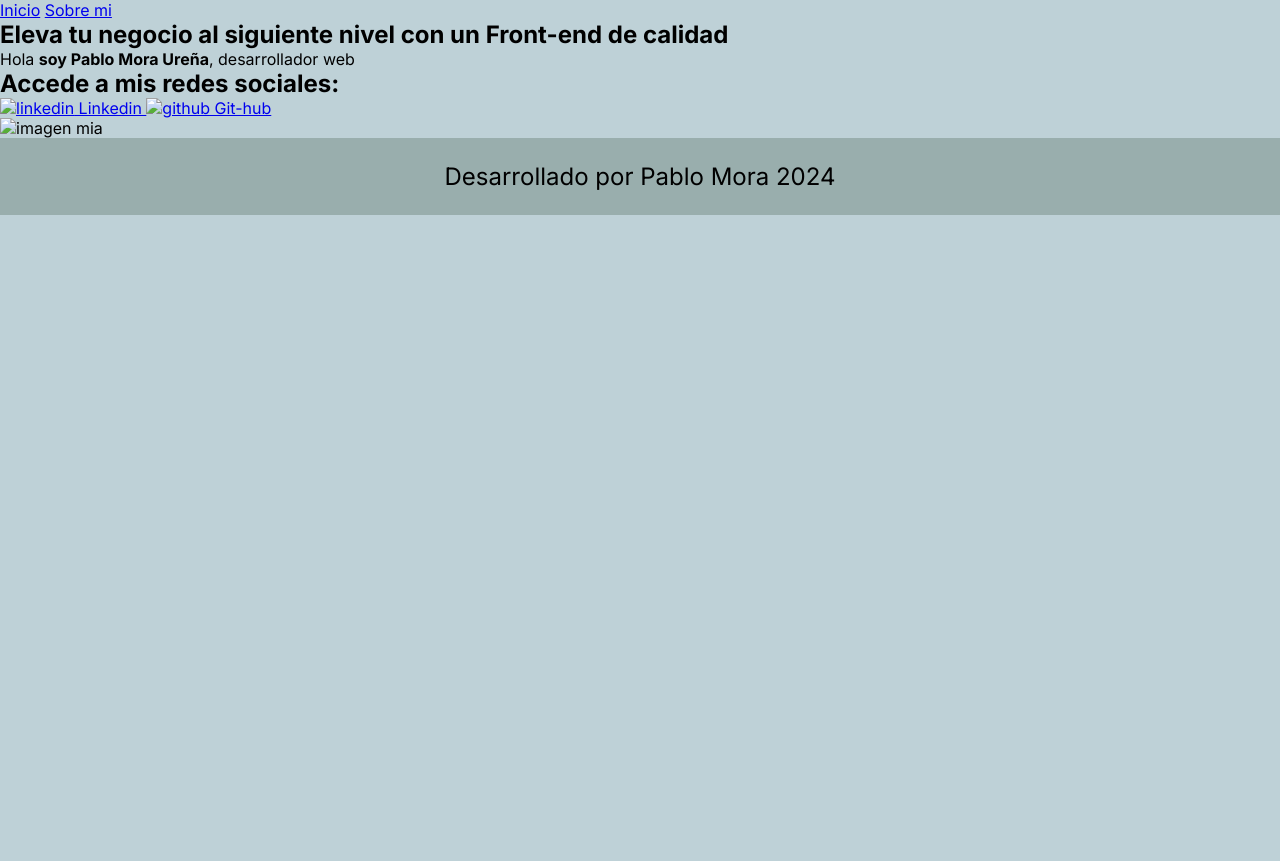
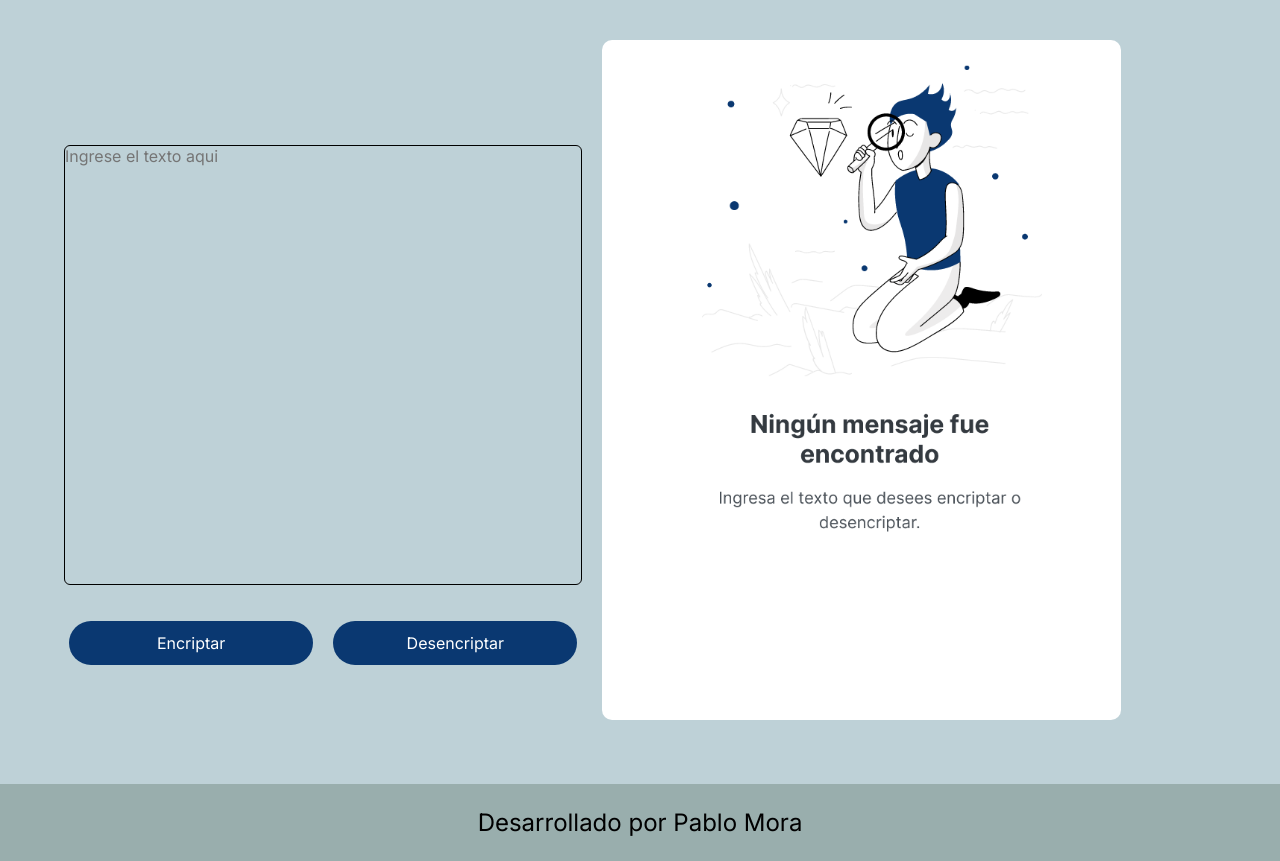
Before and after one commit to PabloMU115/encriptador_alura, a plain HTML site: page index.html in a window 1280 px wide. Before the commit the page ends 800 px from the top, so only its background shows below. Drawn offline with Linux system fonts and the light colour scheme.

Commit message:
Update index.html

```diff
--- a/index.html
+++ b/index.html
@@ -3,42 +3,25 @@
 <head>
     <meta charset="UTF-8">
     <meta name="viewport" content="width=device-width, initial-scale=1.0">
-    <title>Document</title>
+    <title>Encriptador de texto</title>
     <link rel="stylesheet" href="./styles/style.css">
 </head>
 <body>
-    <header class="header">
-        <nav class="header_menu">
-            <a class="headerMenu" href="index.html">Inicio</a>
-            <a class="headerMenu" href="about.html">Sobre mi</a>
-        </nav>
-    </header>
-    <main class="presentacion">
-        <section class="presentacion_contenido">
-            <h1 class="presentacion__contenido_titulo">
-                Eleva tu negocio al siguiente nivel
-                <strong>con un Front-end de calidad</strong>
-            </h1>
-            <p class="presentacion_texto">
-                Hola <strong class="titulo_destaque">soy Pablo Mora Ureña</strong>,
-                desarrollador web
-            </p>
-            <div class="presentacion_enlaces">
-                <h2 class="subtitulo">Accede a mis redes sociales:</h2>
-                <a class="link" href="https://www.linkedin.com/in/pablo-mora-ure%C3%B1a-969bb5251/">
-                <img src="./imagenes/linkedin.png" alt="linkedin">
-                Linkedin
-                </a>
-                <a class="link" href="https://github.com/PabloMU115">
-                <img src="./imagenes/github.png" alt="github">
-                Git-hub
-                </a>
+    <main class="encriptadorMain">
+        <div class="encriptadorInicio">
+            <textarea class="campoTexto" id="campoTexto" placeholder="Ingrese el texto aqui"></textarea>
+            <div class="botonesEncriptar">
+                <a class="encriptar" onclick="encriptarTexto()">Encriptar</a>
+                <a class="desencriptar" onclick="desencriptarTexto()">Desencriptar</a>
             </div>
-        </section>
-        <img src="./imagenes/io.png" class="imagen" alt="imagen mia">
+        </div>
+        <div class="encriptadorTexto">
+            <img class="vacio" id="vacio" src="./img/vacio.png" alt="">
+            <textarea class="areaTexto" name="" id="areaTexto" disabled></textarea>
+            <a class="copiar" id="copiar" onclick="copiar()" onmouseleave="estado()">Copiar Texto</a>
+        </div>
     </main>
-    <footer class="footer">
-        <p>Desarrollado por Pablo Mora 2024</p>
-    </footer>
+    <footer class="footer">Desarrollado por Pablo Mora</footer>
+    <script src="script.js"></script>
 </body>
 </html>
```
